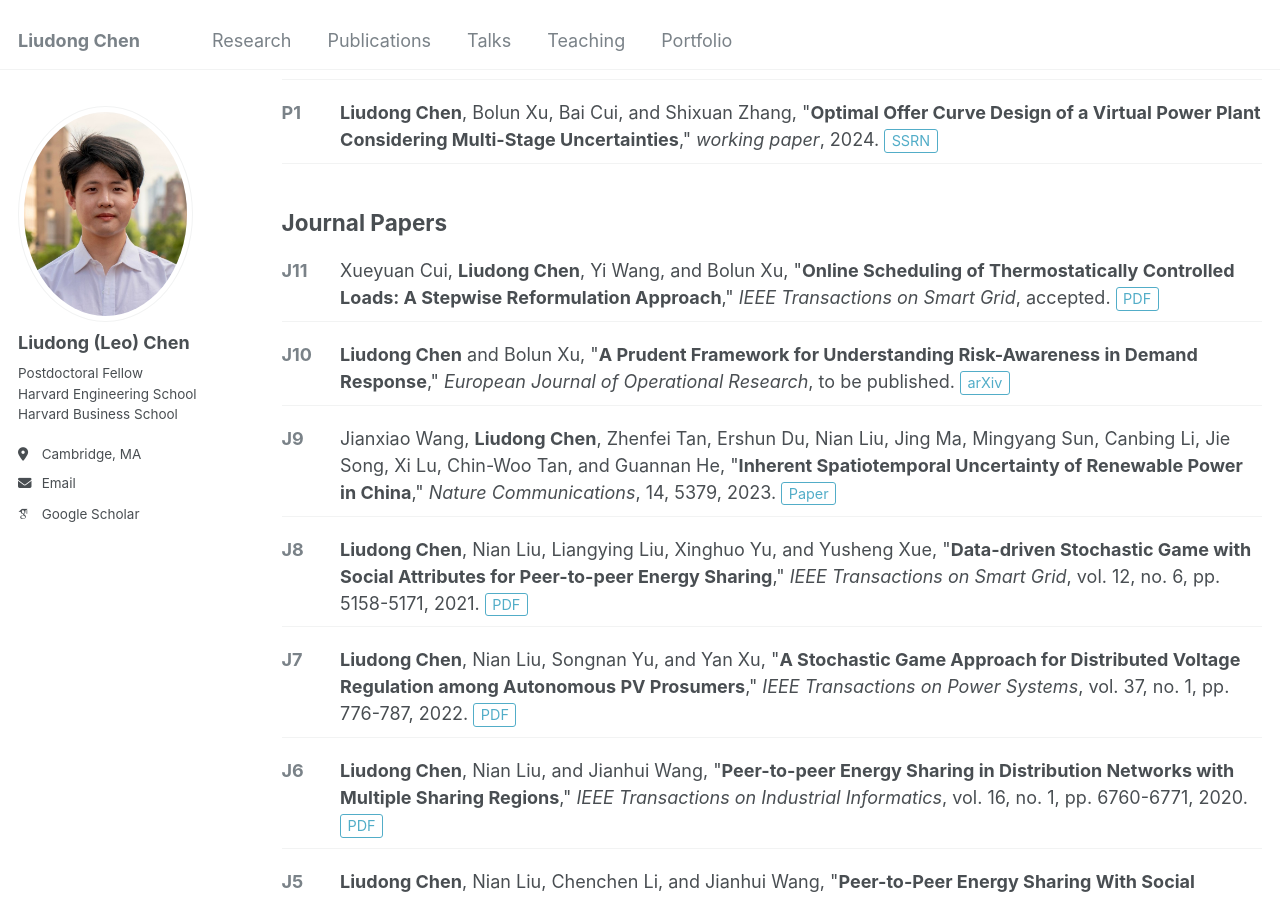
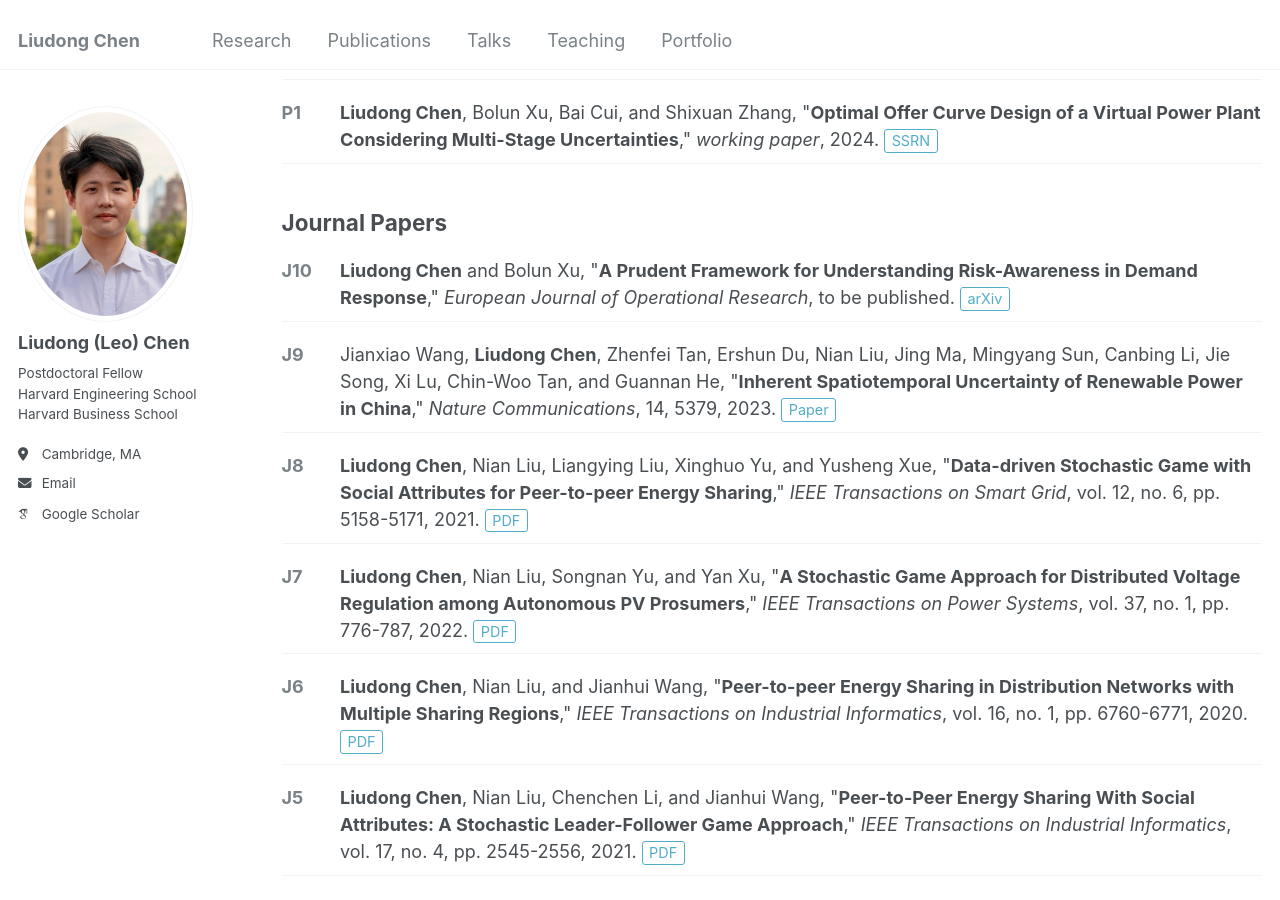
Before and after one commit to liudong-chen/liudong-chen.github.io, a Jekyll site: the page built from _pages/publications.md, in a window 1280 px wide and 900 px high, scrolled down 592 px. Built offline with Jekyll 4.4.1, drawn with Linux system fonts in a browser that asks for light colours; some web fonts are replaced.

Commit message:
Update publications.md
Signed-off-by: liudong-chen <115952987+liudong-chen@users.noreply.github.com>

```diff
--- a/_pages/publications.md
+++ b/_pages/publications.md
@@ -25,7 +25,6 @@ You can also find my publications on my [Google Scholar profile](https://scholar
 ## Journal Papers
 
 <ul class="pub-list">
-  <li><span class="pub-id">J11</span><div>Xueyuan Cui, <b>Liudong Chen</b>, Yi Wang, and Bolun Xu, "<span class="pub-title">Online Scheduling of Thermostatically Controlled Loads: A Stepwise Reformulation Approach</span>," <span class="pub-venue">IEEE Transactions on Smart Grid</span>, accepted. <span class="pub-links"><a href="../assets/Online_Scheduling_TCL.pdf">PDF</a></span></div></li>
   <li><span class="pub-id">J10</span><div><b>Liudong Chen</b> and Bolun Xu, "<span class="pub-title">A Prudent Framework for Understanding Risk-Awareness in Demand Response</span>," <span class="pub-venue">European Journal of Operational Research</span>, to be published. <span class="pub-links"><a href="https://arxiv.org/abs/2405.16356">arXiv</a></span></div></li>
   <li><span class="pub-id">J9</span><div>Jianxiao Wang, <b>Liudong Chen</b>, Zhenfei Tan, Ershun Du, Nian Liu, Jing Ma, Mingyang Sun, Canbing Li, Jie Song, Xi Lu, Chin-Woo Tan, and Guannan He, "<span class="pub-title">Inherent Spatiotemporal Uncertainty of Renewable Power in China</span>," <span class="pub-venue">Nature Communications</span>, 14, 5379, 2023. <span class="pub-links"><a href="https://www.nature.com/articles/s41467-023-40670-7">Paper</a></span></div></li>
   <li><span class="pub-id">J8</span><div><b>Liudong Chen</b>, Nian Liu, Liangying Liu, Xinghuo Yu, and Yusheng Xue, "<span class="pub-title">Data-driven Stochastic Game with Social Attributes for Peer-to-peer Energy Sharing</span>," <span class="pub-venue">IEEE Transactions on Smart Grid</span>, vol. 12, no. 6, pp. 5158-5171, 2021. <span class="pub-links"><a href="../assets/Data-Driven_Stochastic_Game.pdf">PDF</a></span></div></li>
```
